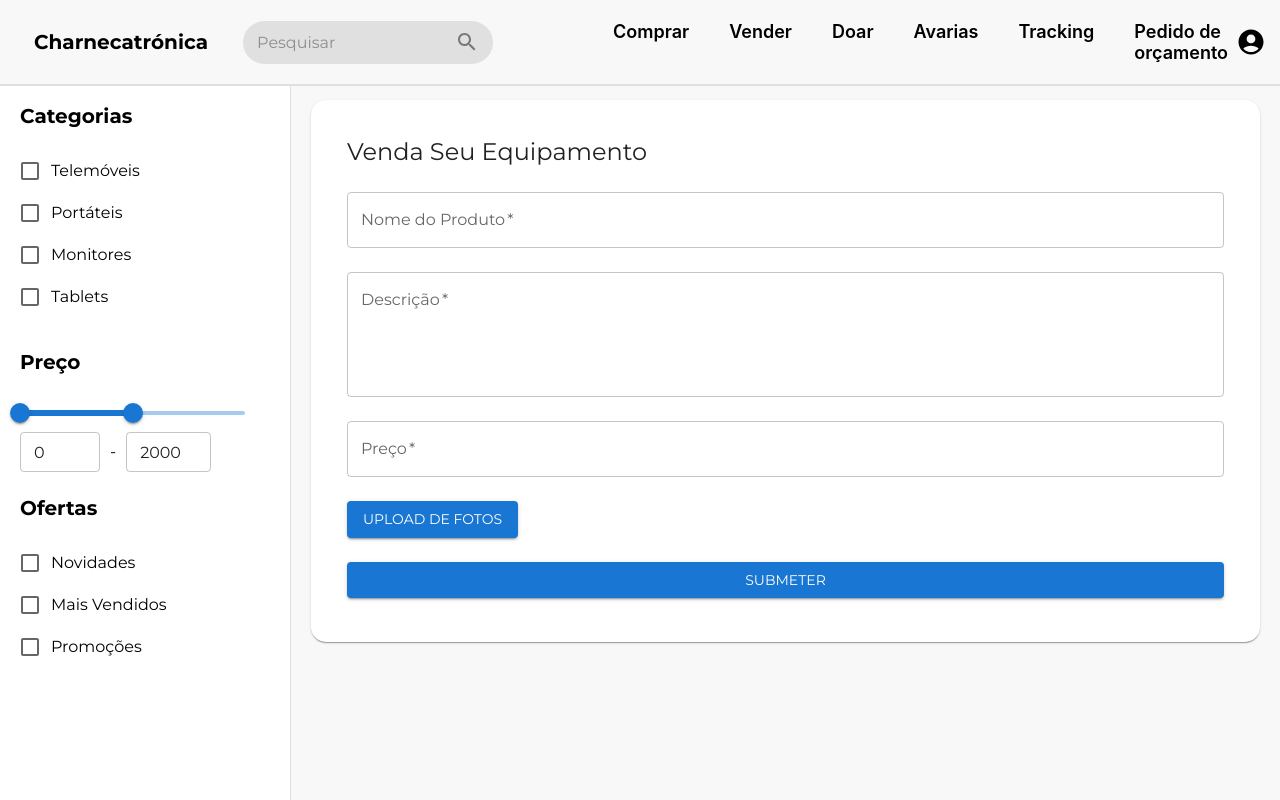
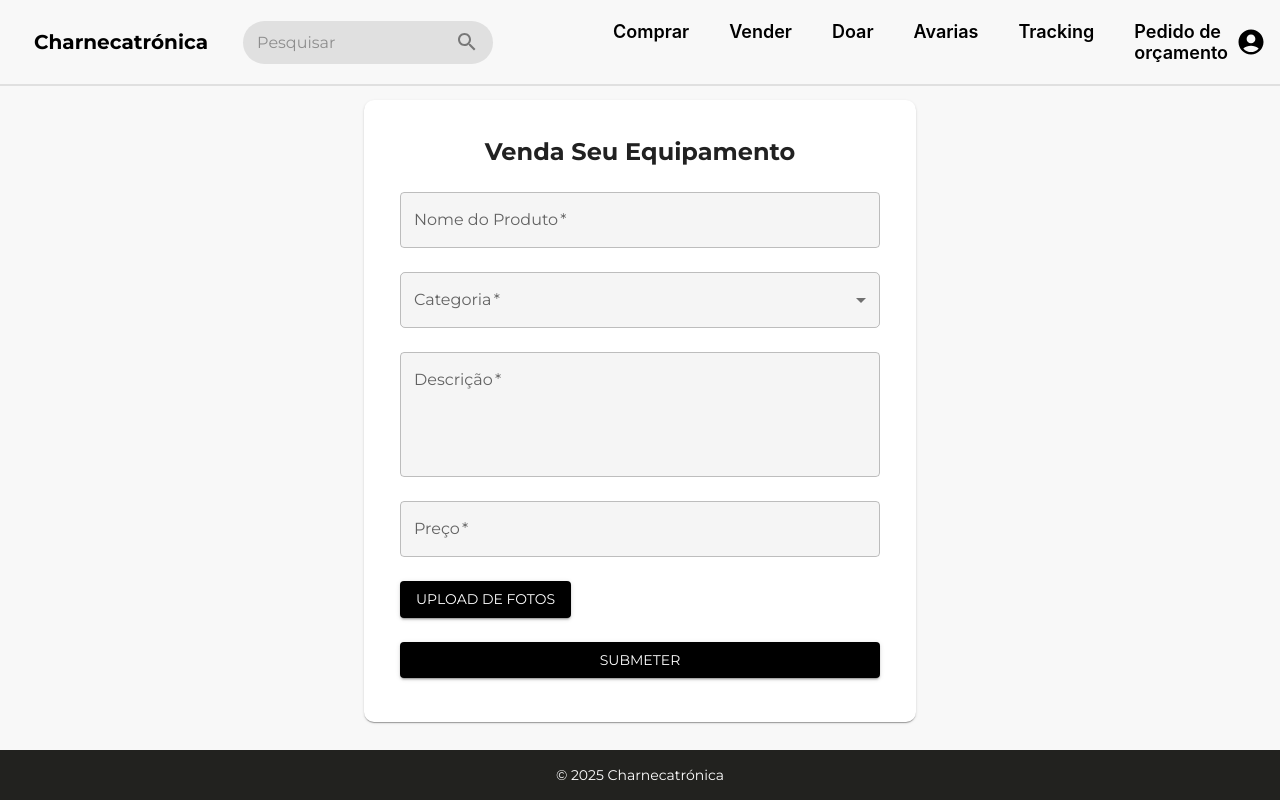
Before and after one commit to pedrorosa3/Charnecatronica, a React (Create React App) app in the folder projeto-grupo-9/: page /vender in a window 1280 px wide. Shown: the top 800 px of the page. Built offline with nearby package versions, Linux system fonts and the light colour scheme.

Commit message:
Melhorias

```diff
--- a/projeto-grupo-9/src/Pages/VenderPage.js
+++ b/projeto-grupo-9/src/Pages/VenderPage.js
@@ -1,19 +1,8 @@
 import React, { useState } from "react";
-import { styled } from "@mui/system";
-import {
-  Box,
-  Container,
-  TextField,
-  Button,
-  Typography,
-  Card,
-  CardContent,
-  Grid,
-  Chip,
-} from "@mui/material";
+import { Box, Container, TextField, Button, Typography, Card, CardContent, Select, MenuItem, FormControl, InputLabel } from "@mui/material";
+import { styled } from "@mui/system"; // Mantenha o styled importado
 import Header from "../Components/Header";
 import Footer from "../Components/Footer";
-import SidebarComprar from "../Components/SidebarComprar";
 
 const Input = styled("input")({
   display: "none",
@@ -24,11 +13,27 @@ const VenderPage = () => {
     name: "",
     description: "",
     price: "",
+    category: "", // Categoria do produto
     images: [],
   });
 
   const handleChange = (e) => {
     setFormData({ ...formData, [e.target.name]: e.target.value });
+  };
+
+  const handlePriceChange = (e) => {
+    let value = e.target.value;
+
+    // Impedir que o valor contenha mais de duas casas decimais
+    const regex = /^(\d*\.?\d{0,2})/;
+    let formattedValue = value.match(regex) ? value.match(regex)[0] : "";
+
+    // Prevenir valores negativos
+    if (formattedValue === "" || parseFloat(formattedValue) < 0) {
+      formattedValue = "";
+    }
+
+    setFormData({ ...formData, price: formattedValue });
   };
 
   const handleImageUpload = (e) => {
@@ -52,21 +57,13 @@ const VenderPage = () => {
       }}
     >
       <Header /> {/* Cabeçalho */}
+
       <Box sx={{ display: "flex", flex: 1, paddingTop: "80px" }}>
-        {/* Sidebar */}
-        <SidebarComprar
-          selectedCategories={[]}
-          setSelectedCategories={() => {}}
-          preco={[0, 2000]}
-          setPreco={() => {}}
-          selectedOfertas={[]}
-          setSelectedOfertas={() => {}}
-        />
-        {/* Conteúdo de Venda */}
-        <Box sx={{ flex: 1, padding: "20px" }}>
-          <Card sx={{ backgroundColor: "#FFFFFF", borderRadius: "15px", padding: "20px" }}>
+        {/* Container para o Formulário */}
+        <Container maxWidth="sm" sx={{ flex: 1, padding: "20px" }}>
+          <Card sx={{ backgroundColor: "#FFFFFF", borderRadius: "10px", padding: "20px" }}>
             <CardContent>
-              <Typography variant="h5" gutterBottom>
+              <Typography variant="h5" gutterBottom align="center" sx={{ fontWeight: "bold" }}>
                 Venda Seu Equipamento
               </Typography>
               <form onSubmit={handleSubmit}>
@@ -78,7 +75,33 @@ const VenderPage = () => {
                   onChange={handleChange}
                   margin="normal"
                   required
+                  sx={{
+                    backgroundColor: "#F5F5F5", // fundo de campo de entrada
+                    borderRadius: "5px",
+                  }}
                 />
+
+                {/* Categoria */}
+                <FormControl fullWidth margin="normal" required>
+                  <InputLabel id="category-label">Categoria</InputLabel>
+                  <Select
+                    labelId="category-label"
+                    id="category"
+                    name="category"
+                    value={formData.category}
+                    onChange={handleChange}
+                    sx={{
+                      backgroundColor: "#F5F5F5", // fundo de campo de entrada
+                      borderRadius: "5px",
+                    }}
+                  >
+                    <MenuItem value="Telemóveis">Telemóveis</MenuItem>
+                    <MenuItem value="Portáteis">Portáteis</MenuItem>
+                    <MenuItem value="Monitores">Monitores</MenuItem>
+                    <MenuItem value="Tablets">Tablets</MenuItem>
+                  </Select>
+                </FormControl>
+
                 <TextField
                   fullWidth
                   label="Descrição"
@@ -89,17 +112,27 @@ const VenderPage = () => {
                   multiline
                   rows={4}
                   required
+                  sx={{
+                    backgroundColor: "#F5F5F5", // fundo de campo de entrada
+                    borderRadius: "5px",
+                  }}
                 />
                 <TextField
                   fullWidth
                   label="Preço"
                   name="price"
-                  type="number"
+                  type="text"
                   value={formData.price}
-                  onChange={handleChange}
+                  onChange={handlePriceChange}
                   margin="normal"
                   required
+                  placeholder="0,00€" // Valor inicial como placeholder
+                  sx={{
+                    backgroundColor: "#F5F5F5", // fundo de campo de entrada
+                    borderRadius: "5px",
+                  }}
                 />
+
                 <label htmlFor="image-upload">
                   <Input
                     accept="image/*"
@@ -108,22 +141,47 @@ const VenderPage = () => {
                     type="file"
                     onChange={handleImageUpload}
                   />
-                  <Button variant="contained" component="span" sx={{ mt: 2 }}>
+                  <Button
+                    variant="contained"
+                    component="span"
+                    sx={{
+                      mt: 2,
+                      backgroundColor: "#000", // cor de fundo preta
+                      color: "#fff", // cor do texto branca
+                      "&:hover": {
+                        backgroundColor: "#333", // cor de fundo no hover
+                      },
+                    }}
+                  >
                     Upload de Fotos
                   </Button>
                 </label>
+
                 {formData.images.length > 0 && (
                   <Typography sx={{ mt: 1 }}>
                     {formData.images.length} imagem(ns) selecionada(s)
                   </Typography>
                 )}
-                <Button type="submit" variant="contained" color="primary" fullWidth sx={{ mt: 3 }}>
+
+                <Button
+                  type="submit"
+                  variant="contained"
+                  fullWidth
+                  sx={{
+                    mt: 3,
+                    backgroundColor: "#000", // cor de fundo preta
+                    color: "#fff", // cor do texto branca
+                    "&:hover": {
+                      backgroundColor: "#333", // cor de fundo no hover
+                    },
+                  }}
+                >
                   Submeter
                 </Button>
               </form>
             </CardContent>
           </Card>
-        </Box>
+        </Container>
       </Box>
 
       <Footer /> {/* Rodapé */}
```
